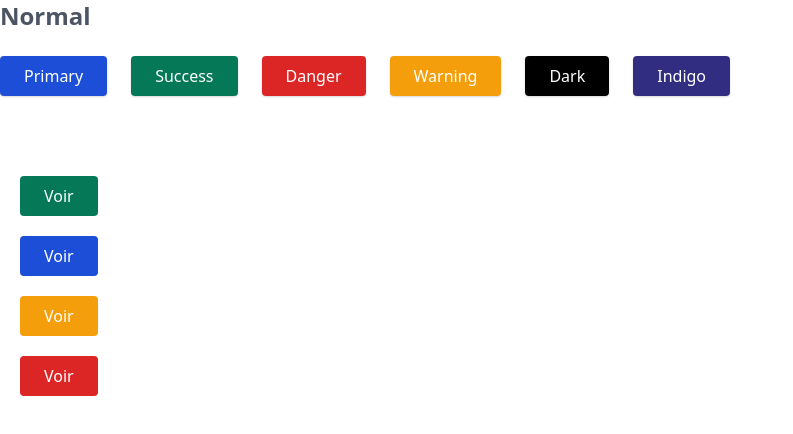
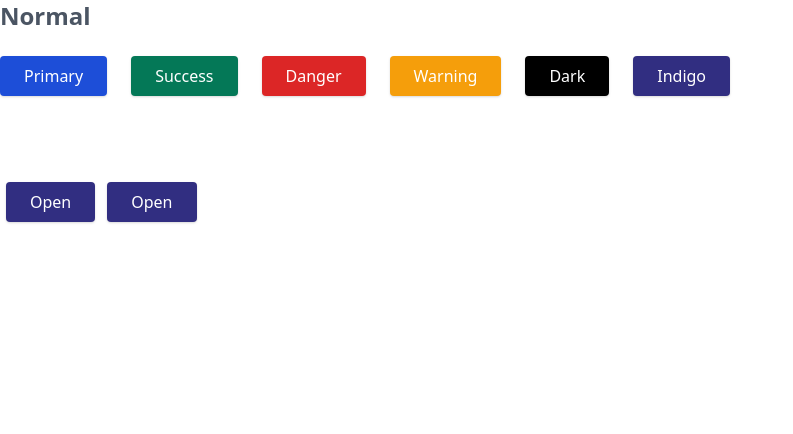
Before and after one commit to enochndika/kimia-UI, a Next.js app: page / in a window 1280 px wide. Shown: the top 434 px of the page, without its empty margins (0-793 px from the left). Built offline with nearby package versions, Linux system fonts and the light colour scheme.

Commit message:
curtain menu component done

```diff
--- /dev/null
+++ b/components/navigation/curtain_menu/index.tsx
@@ -0,0 +1,95 @@
+import { ReactNode, useState } from "react";
+
+interface Props {
+  children: ReactNode;
+}
+
+interface MenuProps extends Props {
+  isOpen: boolean;
+  top?: boolean;
+}
+const Menu = ({ children, isOpen, top }: MenuProps) => {
+  const position = top ? "h-0 w-full" : "w-0 h-full";
+
+  const active = `bg-black h-full w-full fixed z-10 top-0 left-0 overflow-x-hidden md:overflow-hidden transition-all duration-500`;
+  const inactive = `bg-black ${position}  fixed z-10 top-0 left-0 overflow-x-hidden md:overflow-hidden transition-all duration-500 `;
+
+  return <div className={isOpen ? active : inactive}>{children}</div>;
+};
+Menu.Container = ({ children }: Props) => (
+  <div className="relative top-1/4 w-full text-center mt-8">{children}</div>
+);
+
+Menu.Item = ({ children }: Props) => (
+  <div className="p-2 ">
+    <a className="text-3xl text-gray-400 cursor-pointer hover:text-white">
+      {children}
+    </a>
+  </div>
+);
+
+export const CurtainMenuTop = () => {
+  const [isOpen, setIsOpen] = useState<boolean>(false);
+
+  const toggle = () => {
+    setIsOpen(!isOpen);
+  };
+
+  return (
+    <>
+      <button
+        onClick={toggle}
+        className="text-white focus:outline-none shadow m-1.5 rounded px-6 py-2 font-medium transition ease-in duration-200 bg-indigo-900"
+      >
+        Open
+      </button>
+      <Menu isOpen={isOpen} top={true}>
+        <button
+          className="absolute top-3 right-3 text-5xl text-white cursor-pointer"
+          onClick={toggle}
+        >
+          &times;
+        </button>
+        <Menu.Container>
+          <Menu.Item>Home</Menu.Item>
+          <Menu.Item>Contact</Menu.Item>
+          <Menu.Item>Services</Menu.Item>
+          <Menu.Item>Components</Menu.Item>
+        </Menu.Container>
+      </Menu>
+    </>
+  );
+};
+
+export const CurtainMenuLeft = () => {
+  const [isOpen, setIsOpen] = useState<boolean>(false);
+
+  const toggle = () => {
+    setIsOpen(!isOpen);
+  };
+
+  return (
+    <>
+      <button
+        onClick={toggle}
+        className="text-white focus:outline-none shadow m-1.5 rounded px-6 py-2 font-medium transition ease-in duration-200 bg-indigo-900"
+      >
+        Open
+      </button>
+      <Menu isOpen={isOpen}>
+        <button
+          className="absolute top-3 right-3 text-5xl text-white cursor-pointer"
+          onClick={toggle}
+        >
+          &times;
+        </button>
+        <Menu.Container>
+          <Menu.Item>Home</Menu.Item>
+          <Menu.Item>Contact</Menu.Item>
+          <Menu.Item>Services</Menu.Item>
+          <Menu.Item>Components</Menu.Item>
+        </Menu.Container>
+      </Menu>
+    </>
+  );
+};
--- a/pages/index.tsx
+++ b/pages/index.tsx
@@ -1,6 +1,9 @@
 import Head from "next/head";
 import DefaultButtons from "../components/general/button/defaultButton";
-import { ToastContainer } from "../components/extra/toast/example";
+import {
+  CurtainMenuLeft,
+  CurtainMenuTop,
+} from "../components/navigation/curtain_menu";
 
 export default function Home() {
   return (
@@ -10,7 +13,8 @@ export default function Home() {
         <link rel="icon" href="/favicon.ico" />
       </Head>
       <DefaultButtons />
-      <ToastContainer />
+      <CurtainMenuTop />
+      <CurtainMenuLeft />
     </>
   );
 }
```
